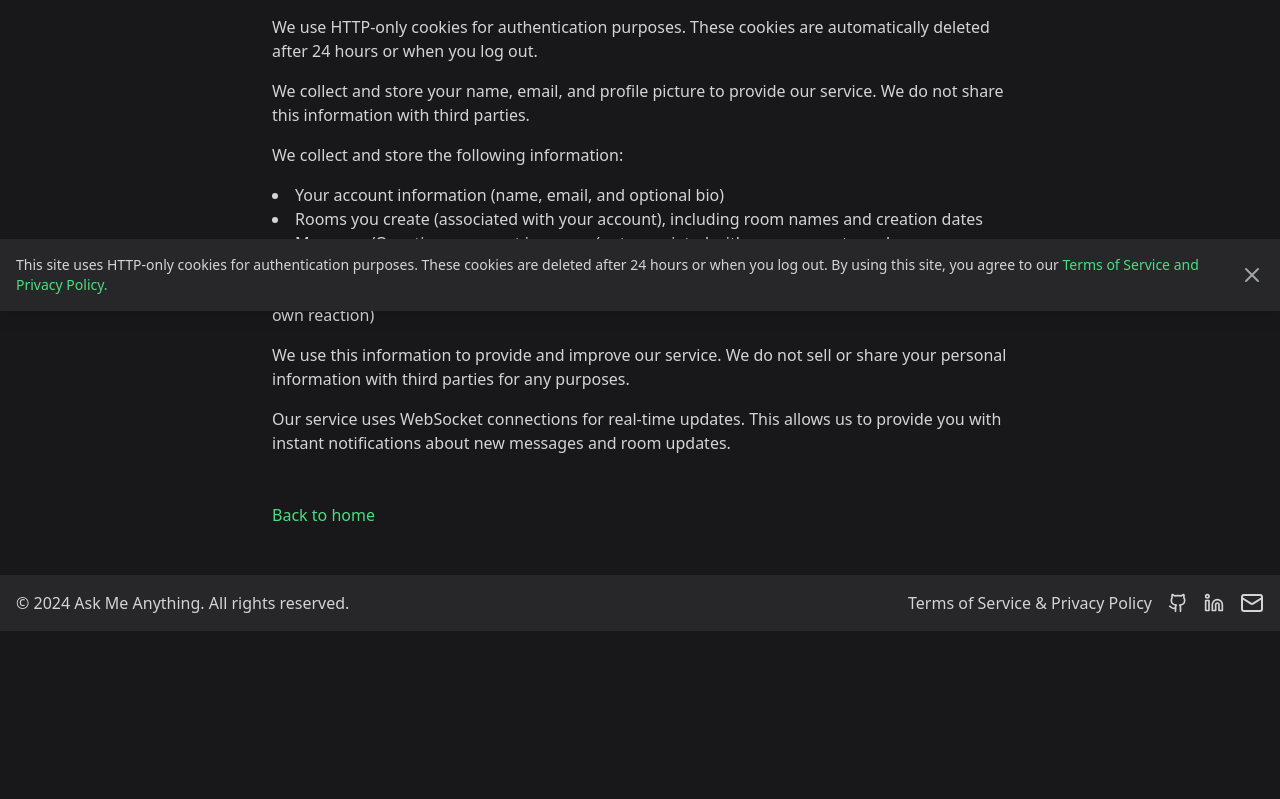
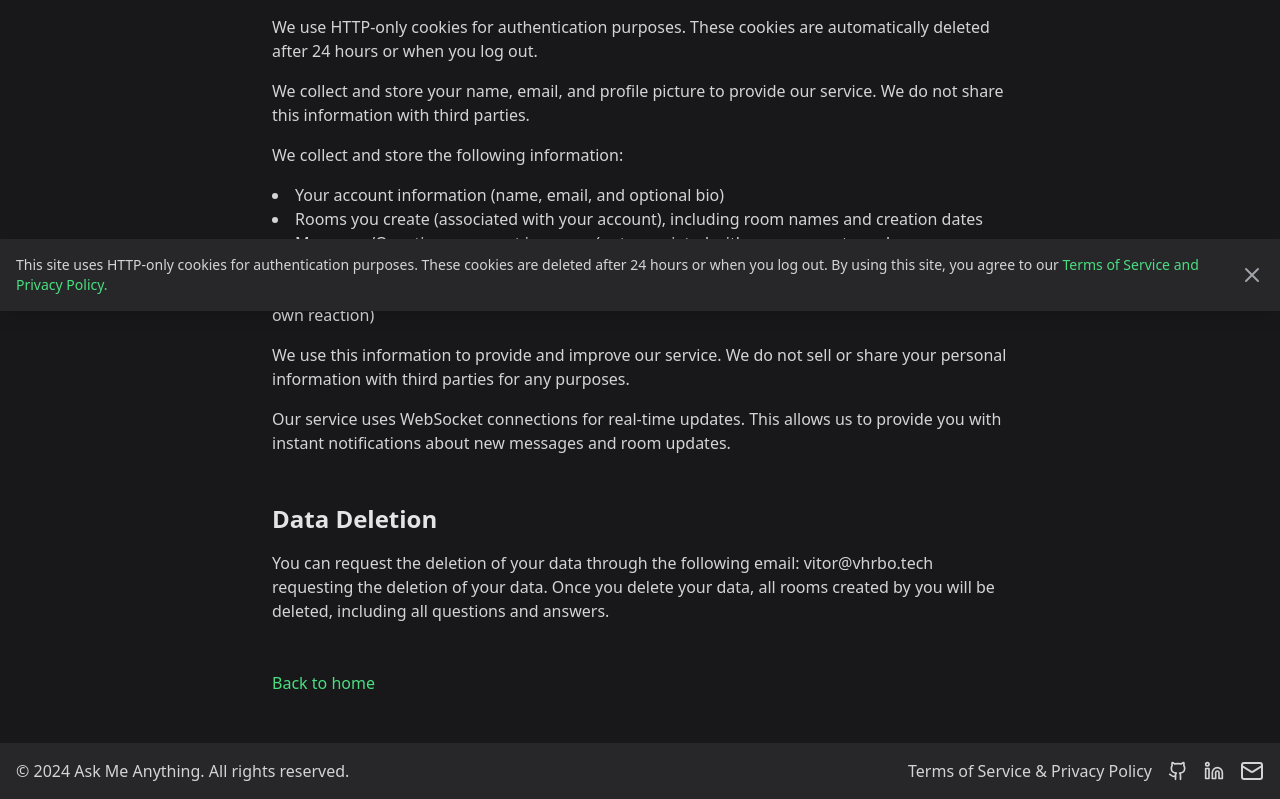
Before and after one commit to vhrboliveira/ask-me-anything-app, a React (Vite) app: page /terms-and-privacy in a window 1280 px wide. Shown: the part 489-1288 px from the top of the page. Before the commit the page ends 1120 px from the top, so only its background shows below. Built offline with nearby package versions, Linux system fonts and the light colour scheme; no server answers.

Commit message:
feat: add instructions do request data deletion on terms and privacy page

```diff
--- a/src/messages/en.json
+++ b/src/messages/en.json
@@ -71,7 +71,9 @@
     "termsAndPrivacy": "Terms and Privacy",
     "termsOfService": "Terms of Service",
     "privacyPolicy": "Privacy Policy",
+    "dataDeletion": "Data Deletion",
     "termsOfServiceDescription": "By using our Ask Me Anything (AMA) service, you agree to these terms. We provide this service as is, and we make no promises or guarantees about this service.",
+    "dataDeletionDescription": "You can request the deletion of your data through the following email: vitor@vhrbo.tech requesting the deletion of your data. Once you delete your data, all rooms created by you will be deleted, including all questions and answers.",
     "termsOfServiceList": [
       "You must Continue with a social account to use the full features of this service. We use OAuth (Google or Facebook) to authenticate users. We do not store any passwords, and we do not have access to your social account passwords.",
       "You agree to use the service for creating and participating in AMA rooms responsibly.",
--- a/src/messages/pt-BR.json
+++ b/src/messages/pt-BR.json
@@ -71,7 +71,9 @@
     "termsAndPrivacy": "Termos e Privacidade",
     "termsOfService": "Termos de Serviço",
     "privacyPolicy": "Política de Privacidade",
+    "dataDeletion": "Exclusão de Dados",
     "termsOfServiceDescription": "Ao usar nosso serviço de Ask Me Anything (AMA), você concorda com estes termos. Fornecemos este serviço como está, e não fazemos nenhuma promessa ou garantia sobre este serviço.",
+    "dataDeletionDescription": "Você pode solicitar a exclusão de seus dados através da página de perfil ou entrando em contato com o seguinte email: vitor@vhrbo.tech solicitando a exclusão de seus dados. Ao exlcuir seus dados, todas salas criadas pelo usuário serão excluidas, juntamente com todas as perguntas e respostas relacionadas. Todas as suas reações em salas e perguntas serão também excluídas.",
     "termsOfServiceList": [
       "Você deve fazer login com uma conta social para usar as funcionalidades completas deste serviço. Usamos OAuth (Google ou Facebook) para autenticar usuários. Não armazenamos senhas, e não temos acesso às senhas da sua conta social.",
       "Você concorda em usar o serviço para criar e participar de salas AMA de forma responsável.",
--- a/src/pages/terms-and-privacy.tsx
+++ b/src/pages/terms-and-privacy.tsx
@@ -42,6 +42,13 @@ export function TermsAndPrivacy() {
         ))}
       </section>
 
+      <section className="mb-12">
+        <h2 className="text-2xl font-semibold mb-4 text-zinc-200">
+          {t("dataDeletion")}
+        </h2>
+        <p className="text-zinc-300 mb-4">{t("dataDeletionDescription")}</p>
+      </section>
+
       <Link to="/" className="text-green-400 hover:underline">
         {t("backToHome")}
       </Link>
```
